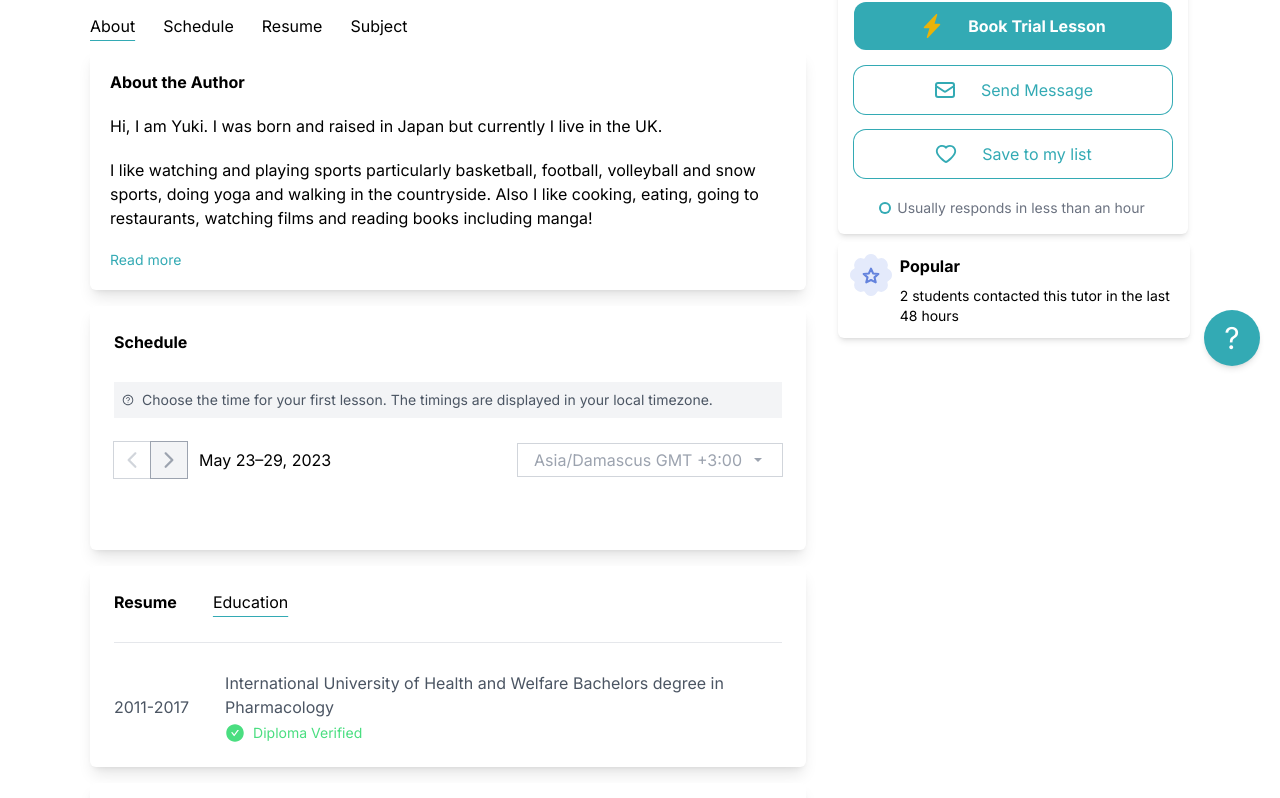
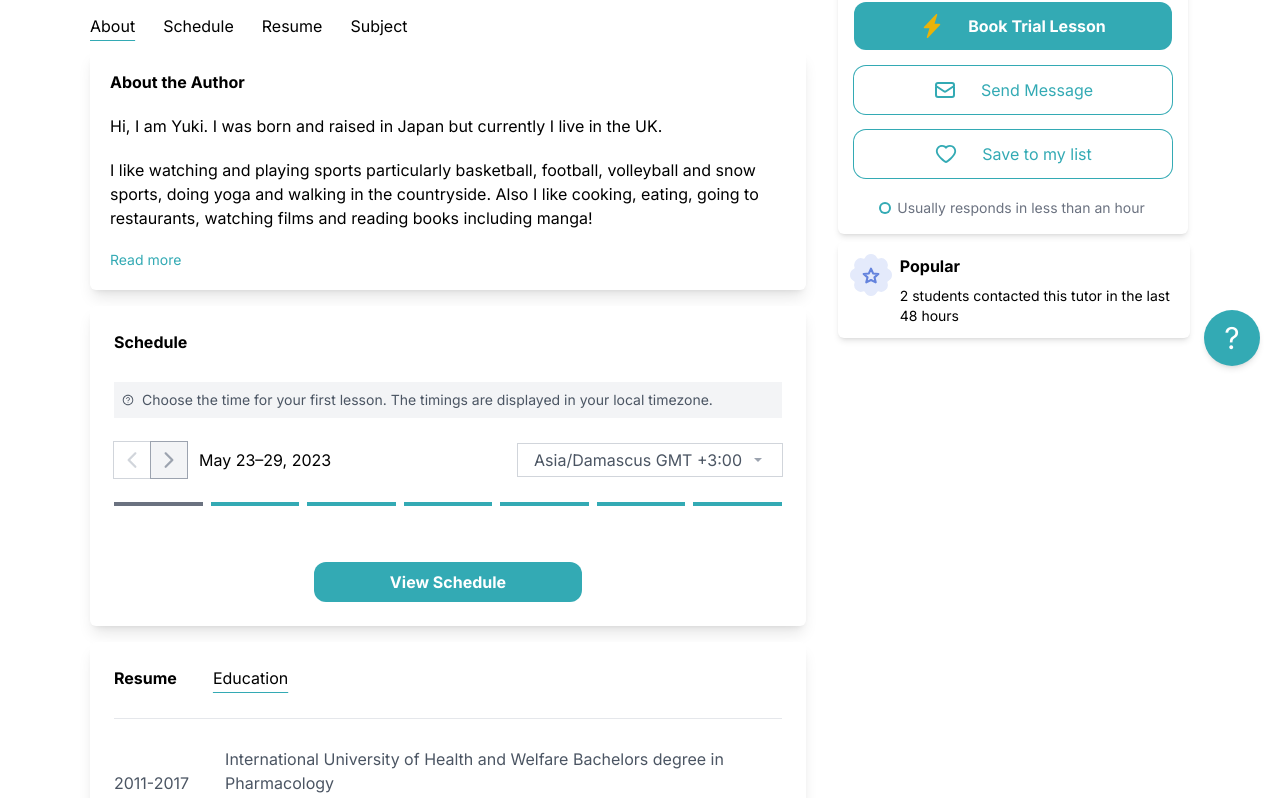
Before and after one commit to mdfaizanahmed786/preply-website, a Next.js app: page / in a window 1280 px wide. Shown: the part 414-1212 px from the top of the page. Built offline with nearby package versions, Linux system fonts and the light colour scheme.

Commit message:
ui: added schedule ui timeline

```diff
--- a/components/Button/FilledButton.tsx
+++ b/components/Button/FilledButton.tsx
@@ -2,11 +2,12 @@ import React from 'react'
 interface FilledButton{
   text:string;
   Icon?:React.ElementType
+  size?:'small'|'large'
 }
 
-const FilledButton = ({Icon, text}: FilledButton) => {
+const FilledButton = ({Icon, text, size}: FilledButton) => {
   return (
-    <div className='bg-primary font-bold text-white rounded-xl px-4 cursor-pointer hover:bg-primary py-3 w-full flex items-center gap-4 justify-center'>
+    <div className={`bg-primary font-bold text-white rounded-xl px-4 cursor-pointer hover:bg-primary ${size==='small' ? "py-2" : "py-3"}   w-full flex items-center gap-4 justify-center`}>
       {Icon && <Icon className='text-yellow-500 mr-2 h-6 w-6'/>}
 
     <p>{text}</p>
--- a/components/MainBody/Schedule/Schedule.tsx
+++ b/components/MainBody/Schedule/Schedule.tsx
@@ -1,3 +1,5 @@
+import FilledButton from "@/components/Button/FilledButton";
+import OutlineButton from "@/components/Button/OutlineButton";
 import React from "react";
 import { AiOutlineQuestionCircle } from "react-icons/ai";
 import {
@@ -5,6 +7,7 @@ import {
   IoIosArrowForward,
   IoMdArrowDropdown,
 } from "react-icons/io";
+import ScheduleTimeLine from "./ScheduleTimeLine";
 
 interface Schedule {}
 
@@ -36,15 +39,21 @@ const Schedule: React.FC<Schedule> = () => {
             <div>May 23–29, 2023</div>
           </div>
 
+          <div className="flex ring-gray-300 px-4 cursor-pointer py-1 ring-1 items-center gap-2">
+            <p className="flex-1 text-gray-600">Asia/Damascus GMT +3:00</p>
+            <IoMdArrowDropdown className="text-gray-400 h-4 w-4" />
+          </div>
+        </div>
+        <div>
+            <ScheduleTimeLine/>
+        </div>
 
-            <div className="flex ring-gray-300 px-4 cursor-pointer py-1 ring-1 items-center gap-2">
-              <p className="flex-1 text-gray-400">Asia/Damascus GMT +3:00</p>
-              <IoMdArrowDropdown className="text-gray-400 h-4 w-4" />
-            </div>
 
+        <div className="w-full flex justify-center  ">
+          <div className="  w-2/5 ">
+            <FilledButton text="View Schedule" size='small' />
+          </div>
         </div>
-        <div></div>
-        <div></div>
       </div>
     </div>
   );
--- /dev/null
+++ b/components/MainBody/Schedule/ScheduleTimeLine.tsx
@@ -0,0 +1,25 @@
+import React from "react";
+
+interface ScheduleTimeLine {}
+
+const ScheduleTimeLine: React.FC<ScheduleTimeLine> = () => {
+  return <div className="flex flex-col gap-4">
+    <div className="flex gap-2 items-center">
+<div className="h-1 bg-gray-500 w-full"/>
+<div className="timeline"/>
+<div className="timeline"/>
+<div className="timeline"/>
+<div className="timeline"/>
+<div className="timeline"/>
+<div className="timeline"/>
+    </div>
+    <div>
+
+    </div>
+    <div>
+
+    </div>
+  </div>;
+};
+
+export default ScheduleTimeLine;
--- a/styles/globals.css
+++ b/styles/globals.css
@@ -4,5 +4,8 @@
   .icon-size{
     @apply w-6 h-6;
   }
+  .timeline{
+    @apply h-1 bg-primary w-full
+  }
 }
 @tailwind utilities;
```
